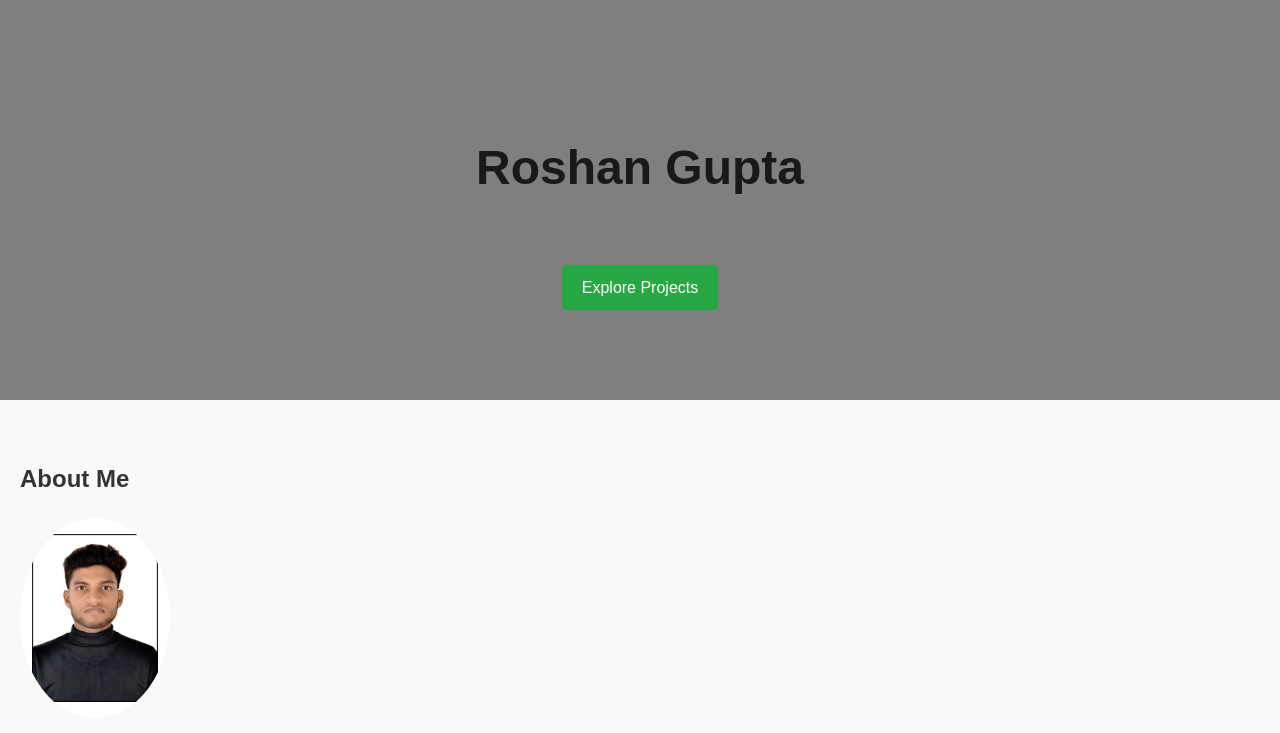
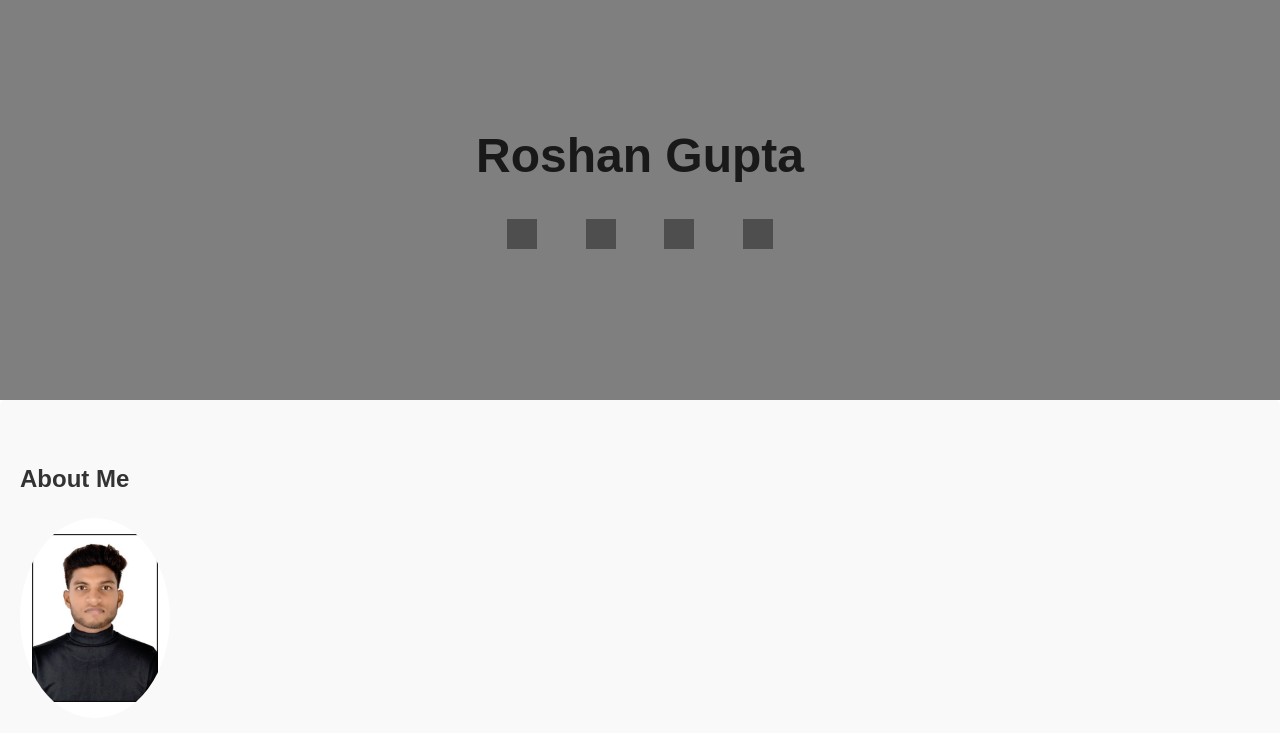
Before and after one commit to roshan1520/portfolio, a plain HTML site: page index.html in a window 1280 px wide. Shown: the top 733 px of the page. Drawn offline with Linux system fonts and the light colour scheme; grey boxes are pictures that could not be loaded.

Commit message:
Update index.html

```diff
--- a/index.html
+++ b/index.html
@@ -10,8 +10,22 @@
     <header>
         <div class="hero">
             <h1>Roshan Gupta</h1>
+             <div class="social-media">
+            <a href="https://www.linkedin.com/in/roshan-gupta-458825160/" target="_blank">
+                <img src="https://img.icons8.com/ios-filled/50/000000/linkedin-2.png" alt="LinkedIn" class="social-icon">
+            </a>
+            <a href="https://x.com/RoshanGupt53146" target="_blank">
+                <img src="https://img.icons8.com/ios-filled/50/000000/twitter-squared.png" alt="Twitter" class="social-icon">
+            </a>
+            <a href="https://github.com/roshan1520" target="_blank">
+                <img src="https://img.icons8.com/ios-filled/50/000000/github.png" alt="GitHub" class="social-icon">
+            </a>
+            <a href="https://www.instagram.com/roshangupta.x01/" target="_blank">
+                <img src="https://img.icons8.com/ios-filled/50/000000/instagram-new.png" alt="Instagram" class="social-icon">
+            </a>
+        </div>
             <p>Creating Innovative Solutions</p>
-            <a href="#portfolio" class="cta-button">Explore Projects</a>
+<!--             <a href="#portfolio" class="cta-button">Explore Projects</a> -->
         </div>
     </header>
 
```
